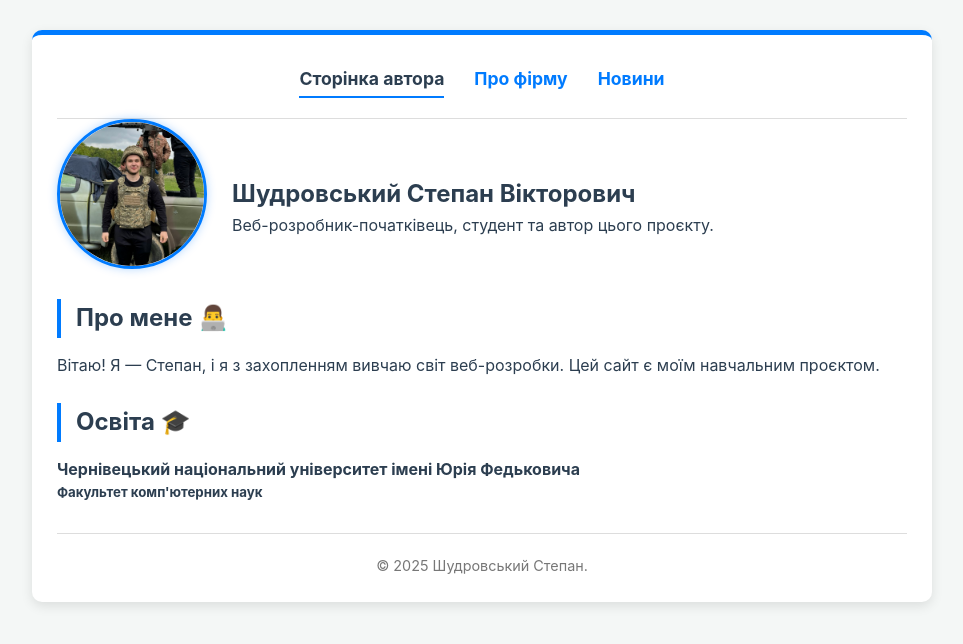
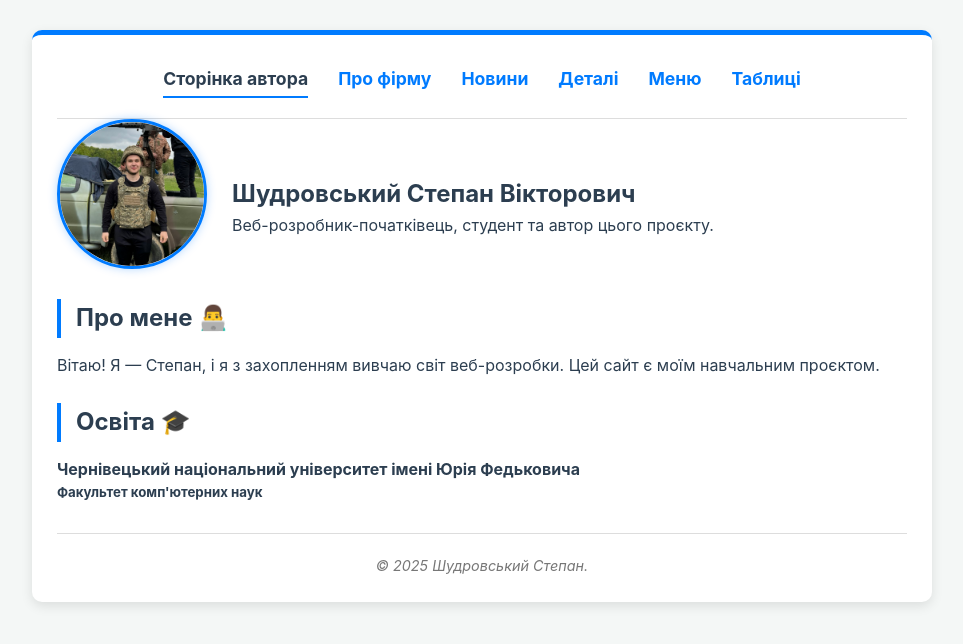
Before and after one commit to stepanchikk/web_lab1, a plain HTML site: page index.html in a window 1280 px wide. Shown: the whole page, without its empty margins (158-1121 px from the left). Drawn offline with Linux system fonts and the light colour scheme.

Commit message:
Update index.html

```diff
--- a/index.html
+++ b/index.html
@@ -16,6 +16,9 @@
                 <a href="index.html" class="active"><strong>Сторінка автора</strong></a>
                 <a href="company.html">Про фірму</a>
                 <a href="news.html">Новини</a>
+                <a href="lists.html">Деталі</a>
+                <a href="menu.html">Меню</a>
+                <a href="tables.html">Таблиці</a>
             </nav>
         </header>
         <main>
@@ -37,7 +40,7 @@
             </section>
         </main>
         <footer>
-            <p>© 2025 Шудровський Степан.</p>
+            <address>© 2025 Шудровський Степан.</address>
         </footer>
     </div>
 </body>
```
